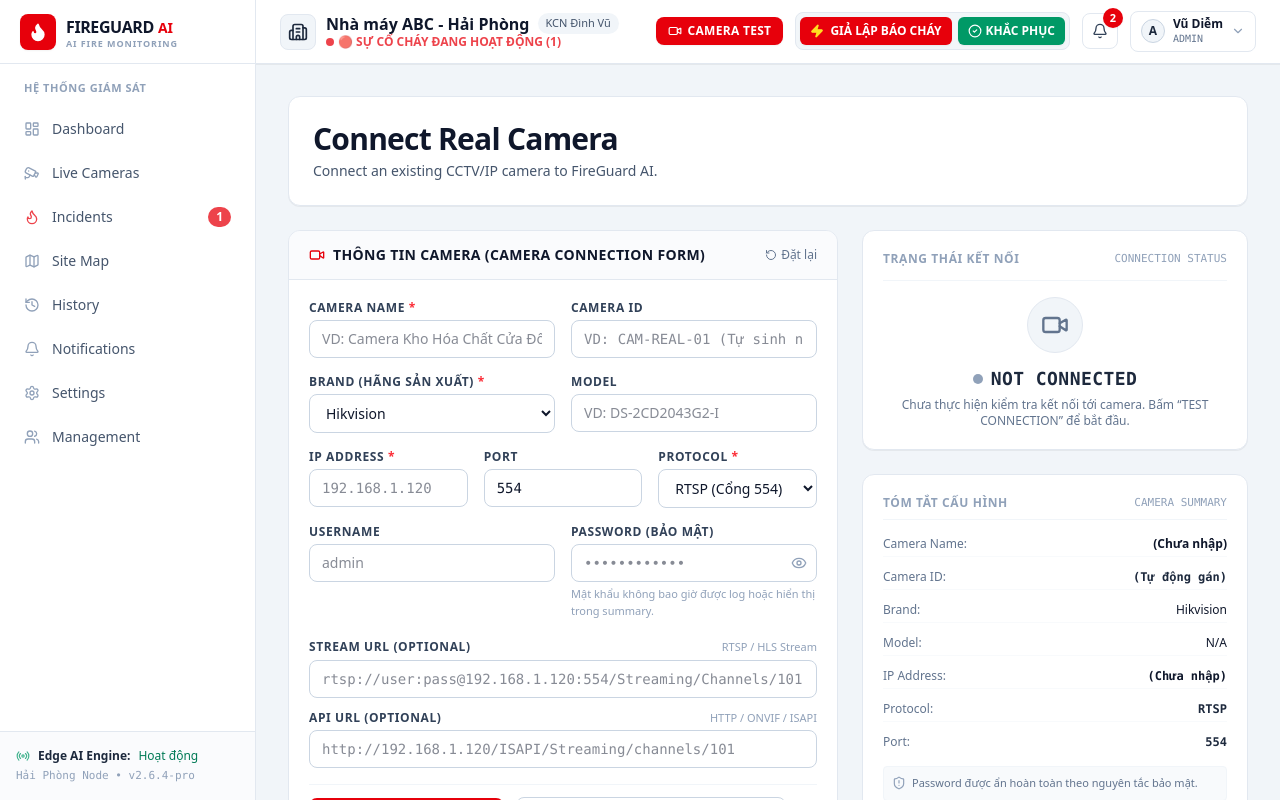
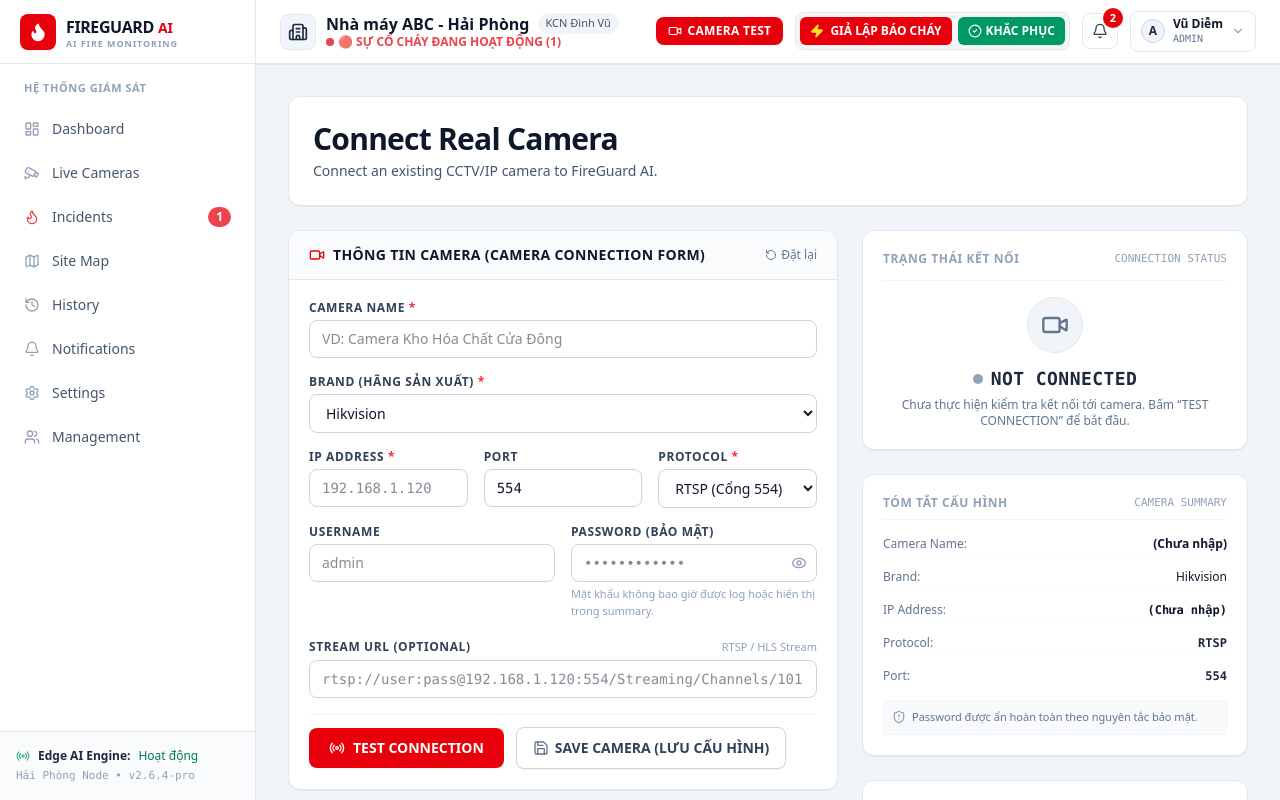
Before and after one commit to nminh-code/fireguard-ai, a React (Vite) app: page /camera-test in a window 1280 px wide. Built offline with nearby package versions, Linux system fonts and the light colour scheme.

Commit message:
checkpoint

```diff
--- a/src/views/CameraTestView.tsx
+++ b/src/views/CameraTestView.tsx
@@ -28,14 +28,12 @@ export const CameraTestView: React.FC = () => {
     id: '',
     name: '',
     brand: 'Hikvision',
-    model: '',
     ip: '',
     port: 554,
     protocol: 'RTSP',
     username: '',
     password: '',
     streamUrl: '',
-    apiUrl: '',
   });
 
   const [showPassword, setShowPassword] = useState(false);
@@ -129,13 +127,14 @@ export const CameraTestView: React.FC = () => {
     await cameraConnectionService.saveCamera(configToSave);
     refreshSavedCameras();
     setFormData(configToSave);
-    setSaveSuccessMsg(`Đã lưu cấu hình ${assignedId} thành công.`);
+    setSaveSuccessMsg(`Đã lưu cấu hình ${configToSave.name} thành công.`);
     setTimeout(() => setSaveSuccessMsg(null), 4000);
   };
 
   const handleLoadCamera = (camera: CameraConnectionConfig) => {
+    const { model: _model, apiUrl: _apiUrl, ...visibleCameraConfig } = camera;
     setFormData({
-      ...camera,
+      ...visibleCameraConfig,
       password: '', // Keep password blank when loading for security
     });
     setConnectionStatus('NOT_CONNECTED');
@@ -143,9 +142,9 @@ export const CameraTestView: React.FC = () => {
     setSaveSuccessMsg(null);
   };
 
-  const handleDeleteCamera = (id: string, e: React.MouseEvent) => {
+  const handleDeleteCamera = (id: string, name: string, e: React.MouseEvent) => {
     e.stopPropagation();
-    if (confirm(`Bạn có chắc muốn xóa camera cấu hình [${id}]?`)) {
+    if (confirm(`Bạn có chắc muốn xóa camera “${name}”?`)) {
       cameraConnectionService.deleteCamera(id);
       refreshSavedCameras();
       if (formData.id === id) {
@@ -159,14 +158,12 @@ export const CameraTestView: React.FC = () => {
       id: '',
       name: '',
       brand: 'Hikvision',
-      model: '',
       ip: '',
       port: 554,
       protocol: 'RTSP',
       username: '',
       password: '',
       streamUrl: '',
-      apiUrl: '',
     });
     setConnectionStatus('NOT_CONNECTED');
     setConnectionResult(null);
@@ -216,8 +213,8 @@ export const CameraTestView: React.FC = () => {
             </div>
 
             <form onSubmit={handleTestConnection} className="p-5 space-y-4">
-              {/* Camera Name & ID */}
-              <div className="grid grid-cols-1 sm:grid-cols-2 gap-4">
+              {/* Camera Name */}
+              <div>
                 <div>
                   <label className="block text-xs font-bold text-slate-700 uppercase tracking-wider mb-1">
                     Camera Name <span className="text-red-500">*</span>
@@ -233,23 +230,10 @@ export const CameraTestView: React.FC = () => {
                   />
                 </div>
 
-                <div>
-                  <label className="block text-xs font-bold text-slate-700 uppercase tracking-wider mb-1">
-                    Camera ID
-                  </label>
-                  <input
-                    type="text"
-                    name="id"
-                    value={formData.id}
-                    onChange={handleInputChange}
-                    placeholder="VD: CAM-REAL-01 (Tự sinh nếu để trống)"
-                    className="w-full rounded-lg border border-slate-300 bg-white px-3 py-2 text-sm text-slate-900 font-mono focus:border-red-500 focus:ring-1 focus:ring-red-500 outline-hidden"
-                  />
-                </div>
               </div>
 
-              {/* Brand & Model */}
-              <div className="grid grid-cols-1 sm:grid-cols-2 gap-4">
+              {/* Brand */}
+              <div>
                 <div>
                   <label className="block text-xs font-bold text-slate-700 uppercase tracking-wider mb-1">
                     Brand (Hãng sản xuất) <span className="text-red-500">*</span>
@@ -268,19 +252,6 @@ export const CameraTestView: React.FC = () => {
                   </select>
                 </div>
 
-                <div>
-                  <label className="block text-xs font-bold text-slate-700 uppercase tracking-wider mb-1">
-                    Model
-                  </label>
-                  <input
-                    type="text"
-                    name="model"
-                    value={formData.model || ''}
-                    onChange={handleInputChange}
-                    placeholder="VD: DS-2CD2043G2-I"
-                    className="w-full rounded-lg border border-slate-300 bg-white px-3 py-2 text-sm text-slate-900 focus:border-red-500 focus:ring-1 focus:ring-red-500 outline-hidden"
-                  />
-                </div>
               </div>
 
               {/* IP, Port, Protocol */}
@@ -383,7 +354,7 @@ export const CameraTestView: React.FC = () => {
                 </div>
               </div>
 
-              {/* Optional Stream URL & API URL */}
+              {/* Optional Stream URL */}
               <div className="space-y-3 pt-1">
                 <div>
                   <div className="flex items-center justify-between mb-1">
@@ -404,24 +375,6 @@ export const CameraTestView: React.FC = () => {
                   />
                 </div>
 
-                <div>
-                  <div className="flex items-center justify-between mb-1">
-                    <label className="block text-xs font-bold text-slate-700 uppercase tracking-wider">
-                      API URL (Optional)
-                    </label>
-                    <span className="text-[11px] text-slate-400">
-                      HTTP / ONVIF / ISAPI
-                    </span>
-                  </div>
-                  <input
-                    type="text"
-                    name="apiUrl"
-                    value={formData.apiUrl || ''}
-                    onChange={handleInputChange}
-                    placeholder="http://192.168.1.120/ISAPI/Streaming/channels/101"
-                    className="w-full rounded-lg border border-slate-300 bg-white px-3 py-2 text-xs sm:text-sm text-slate-900 font-mono focus:border-red-500 focus:ring-1 focus:ring-red-500 outline-hidden"
-                  />
-                </div>
               </div>
 
               {/* Action Buttons */}
@@ -489,9 +442,7 @@ export const CameraTestView: React.FC = () => {
                     >
                       <div className="space-y-0.5">
                         <div className="flex items-center gap-2">
-                          <span className="font-mono font-bold text-xs text-slate-900">
-                            {cam.id}
-                          </span>
+                          <span className="font-bold text-xs text-slate-900">{cam.name}</span>
                           <span className="rounded-sm bg-slate-100 px-1.5 py-0.5 text-[11px] font-medium text-slate-600 border border-slate-200">
                             {cam.brand}
                           </span>
@@ -499,8 +450,8 @@ export const CameraTestView: React.FC = () => {
                             {cam.ip}:{cam.port || 554}
                           </span>
                         </div>
-                        <div className="text-xs text-slate-600 font-medium line-clamp-1">
-                          {cam.name}
+                        <div className="text-xs text-slate-500 font-medium line-clamp-1">
+                          {cam.protocol} stream
                         </div>
                       </div>
 
@@ -512,7 +463,7 @@ export const CameraTestView: React.FC = () => {
 
                         <button
                           type="button"
-                          onClick={(e) => handleDeleteCamera(cam.id, e)}
+                          onClick={(e) => handleDeleteCamera(cam.id, cam.name, e)}
                           className="p-1 rounded-md text-slate-400 hover:text-red-600 hover:bg-slate-100 transition-colors"
                           title="Xóa cấu hình"
                         >
@@ -650,23 +601,9 @@ export const CameraTestView: React.FC = () => {
               </div>
 
               <div className="flex items-center justify-between py-1 border-b border-slate-50">
-                <span className="text-slate-500">Camera ID:</span>
-                <span className="font-mono font-bold text-slate-800">
-                  {formData.id || '(Tự động gán)'}
-                </span>
-              </div>
-
-              <div className="flex items-center justify-between py-1 border-b border-slate-50">
                 <span className="text-slate-500">Brand:</span>
                 <span className="font-medium text-slate-900">
                   {formData.brand}
-                </span>
-              </div>
-
-              <div className="flex items-center justify-between py-1 border-b border-slate-50">
-                <span className="text-slate-500">Model:</span>
-                <span className="font-medium text-slate-900">
-                  {formData.model || 'N/A'}
                 </span>
               </div>
 
@@ -710,13 +647,6 @@ export const CameraTestView: React.FC = () => {
             </div>
 
             <div className="space-y-2 text-xs">
-              <div className="flex items-center justify-between py-1 border-b border-slate-50">
-                <span className="text-slate-500">Camera:</span>
-                <span className="font-mono font-bold text-slate-900">
-                  {connectionResult?.cameraId || formData.id || 'N/A'}
-                </span>
-              </div>
-
               <div className="flex items-center justify-between py-1 border-b border-slate-50">
                 <span className="text-slate-500">Status:</span>
                 <span
```
